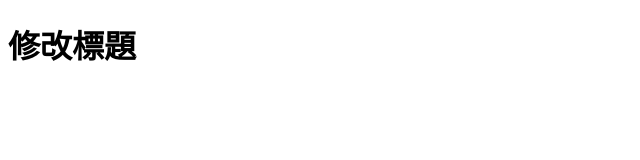
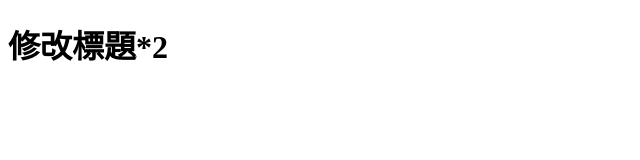
Before and after one commit to yoishere/JS-week2, a plain HTML site: page index.html in a window 1280 px wide. Shown: the full height of the page, 0-640 px from the left. Drawn offline with Linux system fonts and the light colour scheme.

Commit message:
修改 h1 文字

```diff
--- a/index.html
+++ b/index.html
@@ -6,6 +6,6 @@
     <title>修改 title</title>
 </head>
 <body>
-    <h1>修改標題</h1>
+    <h1>修改標題*2</h1>
 </body>
 </html>
```
